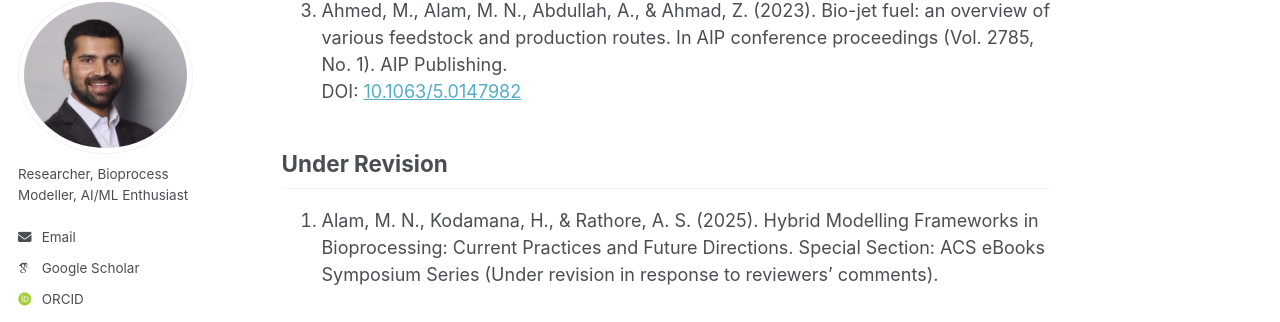
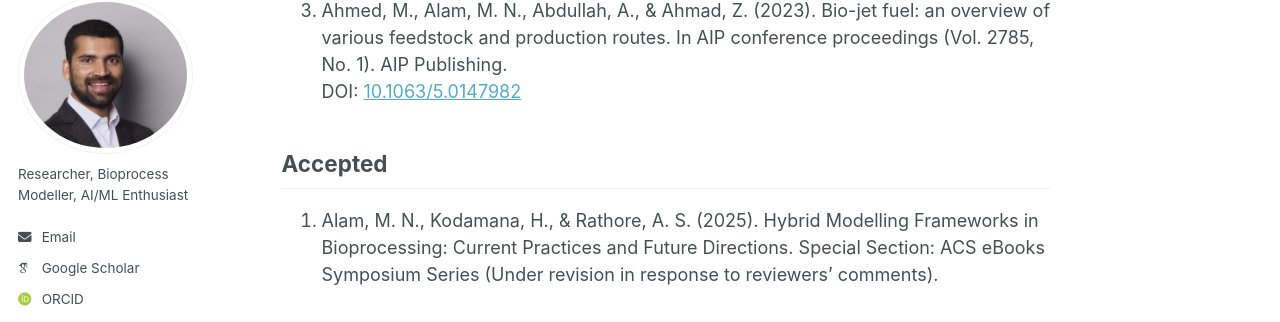
Before and after one commit to mdnasreiit/mdnasreiit.github.io, a Jekyll site: the page built from _pages/publications.md, in a window 1280 px wide and 900 px high, scrolled down 1331 px. Shown: the part 110-432 px from the top of the window. Built offline with Jekyll 4.4.1, drawn with Linux system fonts in a browser that asks for light colours; some web fonts are replaced; our own code applies the rules of GitHub Pages for plain Markdown files.

Commit message:
Update publications section with new entries and revisions

```diff
--- a/_pages/publications.md
+++ b/_pages/publications.md
@@ -19,12 +19,9 @@ redirect_from:
 Cover link: [https://pubs.acs.org/toc/iecred/64/49](https://pubs.acs.org/toc/iecred/64/49)
 
 
-
 4. Alam, M. N., Anupa, A., Kodamana, H., & Rathore, A. S. (2024). A deep learning-aided multi-objective optimization of a downstream process for production of monoclonal antibody products. Biochemical Engineering Journal, 208, 109357.<br>  DOI: [10.1016/j.bej.2024.109357](https://www.sciencedirect.com/science/article/pii/S1369703X2400144X).<br>
 
 5. Croft, J., Alam, M. N., Jakata, N., Srinivasan, B., Srinivasan, R., & Majozi, T. (2021). Synthesis of an optimal schedule and water network for a multipurpose multiproduct textile industry through a sequential MILP-NLP technique. Industrial & Engineering Chemistry Research, 60(45), 16363-16377.<br>  DOI: [10.1021/acs.iecr.1c02661](https://pubs.acs.org/doi/full/10.1021/acs.iecr.1c02661). <br>
-
-
 
 
 
@@ -36,7 +33,7 @@ Cover link: [https://pubs.acs.org/toc/iecred/64/49](https://pubs.acs.org/toc/iec
 
 3. Ahmed, M., Alam, M. N., Abdullah, A., & Ahmad, Z. (2023). Bio-jet fuel: an overview of various feedstock and production routes. In AIP conference proceedings (Vol. 2785, No. 1). AIP Publishing.<br>  DOI:  [10.1063/5.0147982](https://doi.org/10.1063/5.0147982)
 
-## Under Revision
+## Accepted
 4. Alam, M. N., Kodamana, H., & Rathore, A. S. (2025). Hybrid Modelling Frameworks in Bioprocessing: Current Practices and Future Directions. Special Section: ACS eBooks Symposium Series (Under revision in response to reviewers’ comments).
 
 
```
